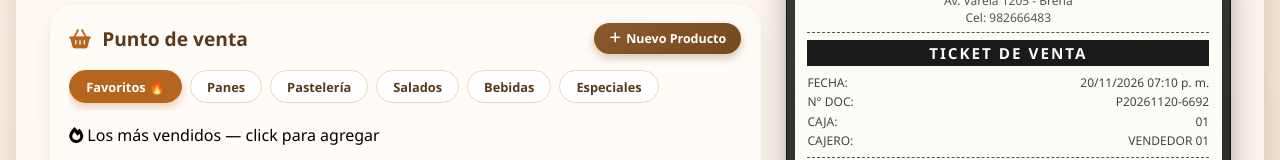
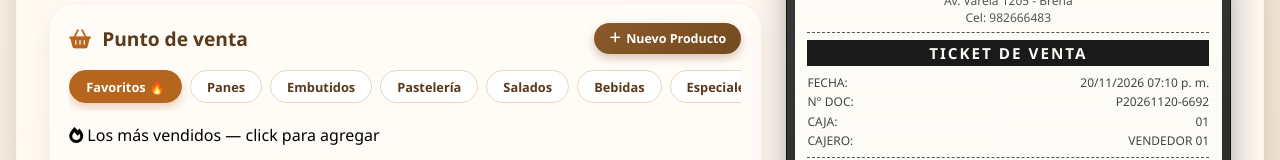
Before and after one commit to EduCarSH/amasador, a plain HTML site: page index.html in a window 1280 px wide. Shown: the part 141-301 px from the top of the page. Drawn offline with Linux system fonts and the light colour scheme; no server answers.

Commit message:
Add 'Embutidos' category button to tabs

```diff
--- a/index.html
+++ b/index.html
@@ -204,6 +204,7 @@
                     <div class="category-tabs" id="categoryTabs">
                         <button class="cat-btn active" data-cat="Favoritos 🔥">Favoritos 🔥</button>
                         <button class="cat-btn" data-cat="Panes">Panes</button>
+                        <button class="cat-btn" data-cat="Embutidos">Embutidos</button>
                         <button class="cat-btn" data-cat="Pastelería">Pastelería</button>
                         <button class="cat-btn" data-cat="Salados">Salados</button>
                         <button class="cat-btn" data-cat="Bebidas">Bebidas</button>
```
